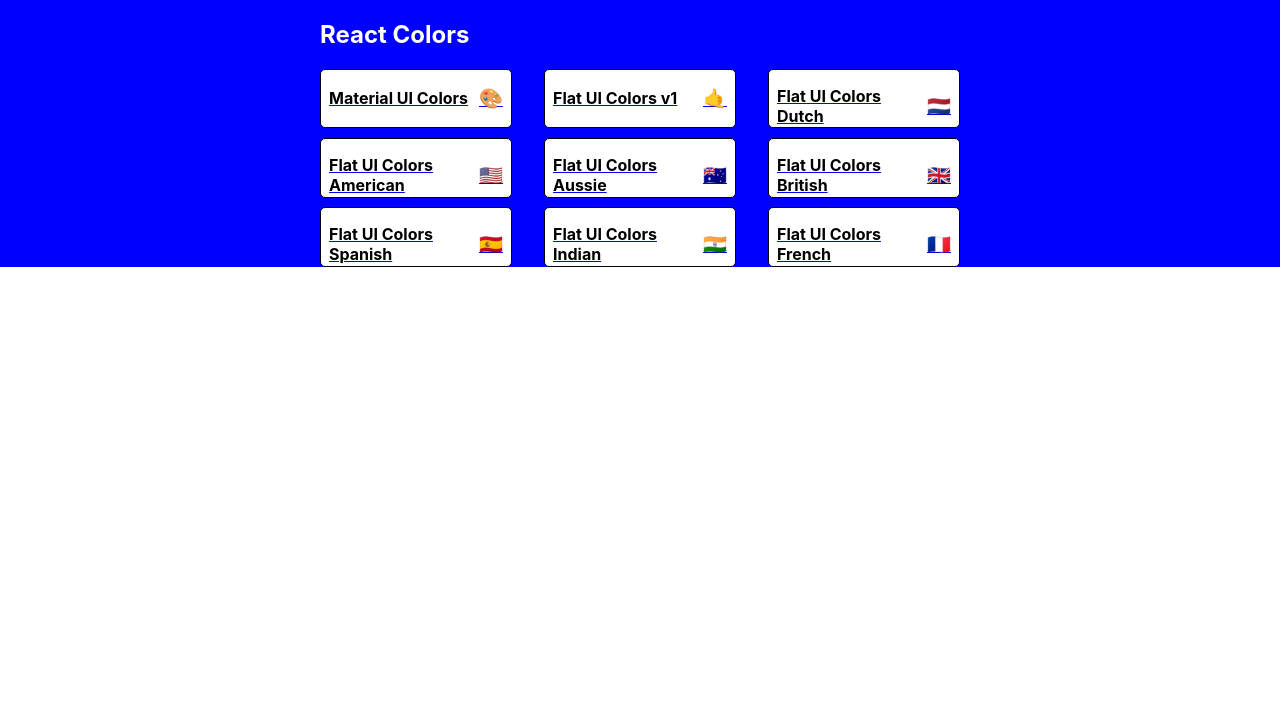
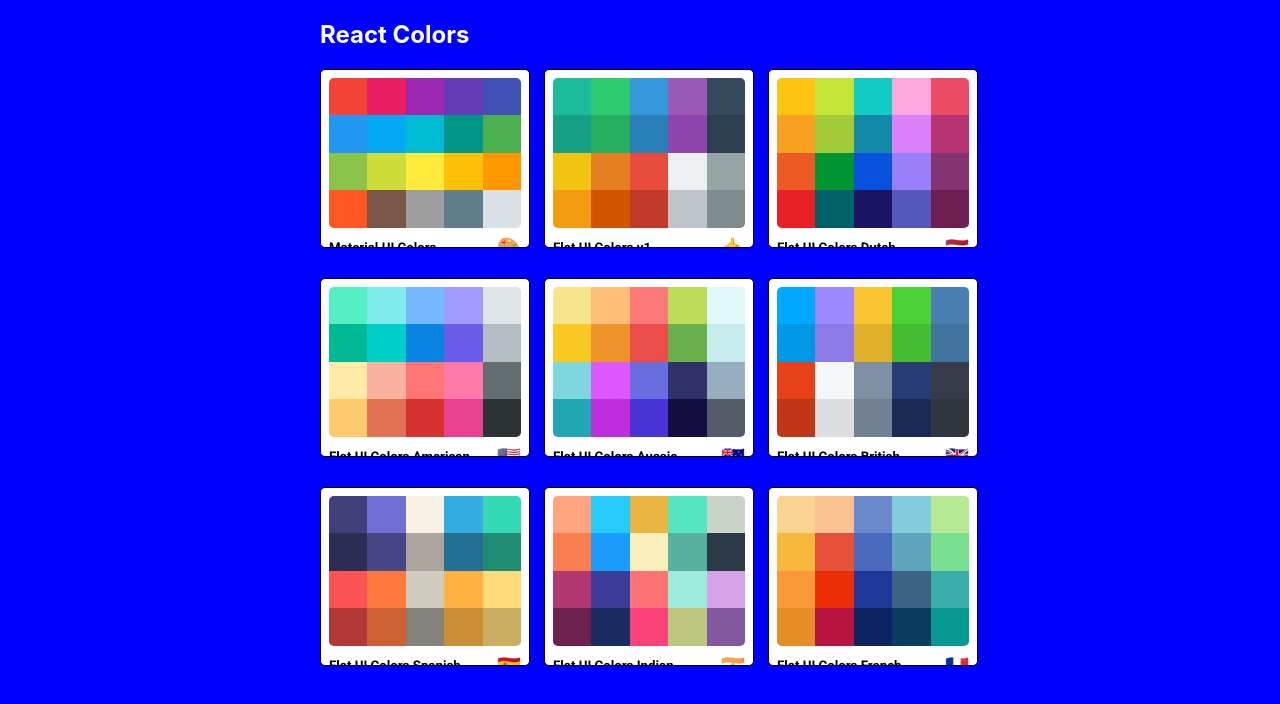
Before and after one commit to qbhatti/color-palette-app, a React (Create React App) app: page / in a window 1280 px wide. Shown: the top 704 px of the page. Built offline with nearby package versions, Linux system fonts and the light colour scheme; the HTML template or start-up script is replaced by a standard one.

Commit message:
Finish styling MiniPalette

```diff
--- a/src/MiniPalette.js
+++ b/src/MiniPalette.js
@@ -4,6 +4,7 @@
 
 const styles = {
     root: {
+        width: '100%',
         backgroundColor: "white",
         border: '1px solid black',
         borderRadius: "5px",
@@ -12,10 +13,17 @@
         overflow: 'hidden',
         "&:hover": {
             cursor: 'pointer'
+        },
+        "& a": {
+            textDecoration: 'none'
         }
     },
     colors: {
-        backgroundColor: 'grey',
+        backgroundColor: '#dae1e4',
+        height: '150px',
+        width: '100%',
+        borderRadius: '5px',
+        overflow: 'hidden'
     },
     title: {
         display: 'flex',
@@ -24,20 +32,34 @@
         margin: '0',
         color: 'black',
         paddingTop: '0.5rem',
-        fontSize: '1rem',
-        position: 'relative'
+        position: 'relative',
+        fontFamily: 'Roboto'
     },
     emoji: {
         marginLeft: "0.5rem",
         fontSize: "1.2rem"
+    },
+    miniColor: {
+        height: '25%',
+        width: '20%',
+        display: 'inline-block',
+        margin: '0 auto',
+        position: 'relative',
+        marginBottom: '-4px',
+        boxSizing: 'border-box'
     }
 };
 
 function MiniPalette(props) {
-    const { classes, paletteName, emoji, id } = props;
+    const { classes, paletteName, emoji, id, colors } = props;
+    const miniColorBoxes = colors.map(color => (
+        <div className={classes.miniColor} style={{ backgroundColor: color.color }} key={color.name}></div>
+    ));
     return (
         <div className={classes.root}>
-            <div className={classes.colors}></div>
+            <div className={classes.colors}>
+                {miniColorBoxes}
+            </div>
             <Link to={`/palette/${id}`}><h5 className={classes.title}>{paletteName} <span className={classes.emoji}>{emoji}</span></h5></Link>
         </div>
     )
--- a/src/PaletteList.js
+++ b/src/PaletteList.js
@@ -6,12 +6,11 @@
     '@global': {
         body: {
             overflow: 'auto',
-            height: '100vh',
         }
     },
     root: {
         backgroundColor: "blue",
-        height: '100%',
+        height: '100vh',
         display: 'flex',
         alignItems: 'flex-start',
         justifyContent: 'center'
```
